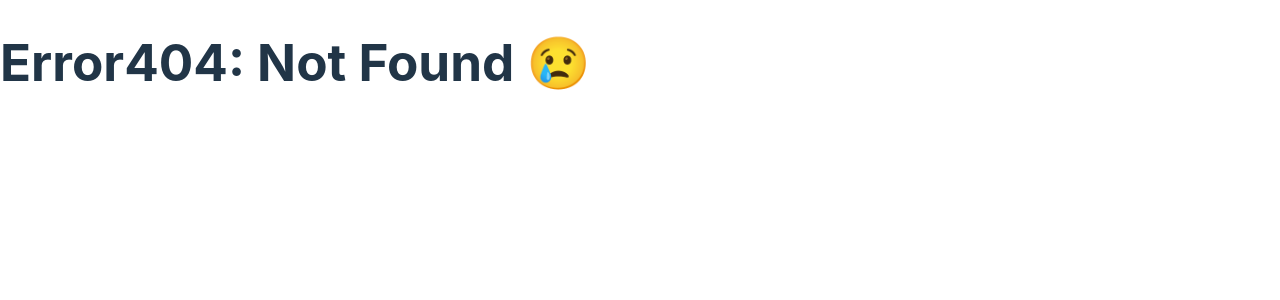
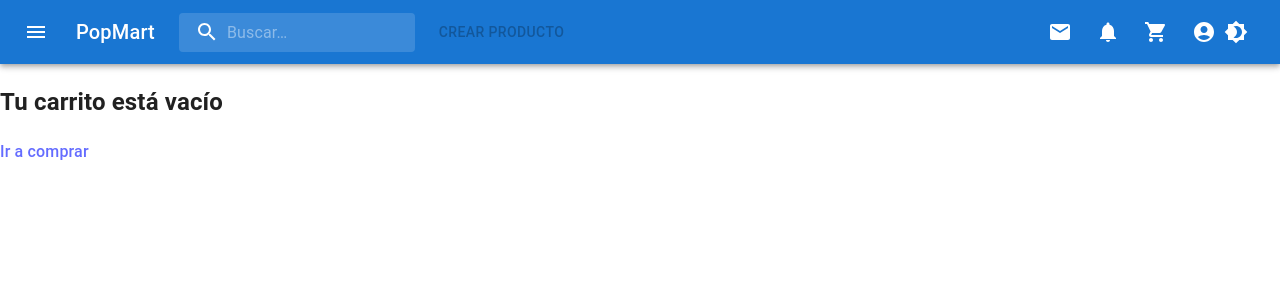
Before and after one commit to No-Country-simulation/c20-21-m-node-react, a React (Vite) app in the folder frontend/: page /cart in a window 1280 px wide. Before the commit this address had no page. Shown: the top 300 px of the page. Built offline with nearby package versions, Linux system fonts and the light colour scheme.

Commit message:
Adicion de boton para crear productos, adicion de boton para agregar al carrito, mas mejoras

```diff
--- a/frontend/src/components/Navbar.jsx
+++ b/frontend/src/components/Navbar.jsx
@@ -1,8 +1,9 @@
-import React, { useState } from 'react';
-import { AppBar, Toolbar, IconButton, Typography, Badge, MenuItem, Menu, Box, InputBase, CssBaseline } from '@mui/material';
+import React, { useState, useEffect, useContext } from 'react';
+import { AppBar, Toolbar, IconButton, Typography, Badge, MenuItem, Menu, Box, InputBase, CssBaseline, Button } from '@mui/material';
 import { createTheme, ThemeProvider, styled, alpha } from '@mui/material/styles';
 import MailIcon from '@mui/icons-material/Mail';
 import NotificationsIcon from '@mui/icons-material/Notifications';
+import ShoppingCartIcon from '@mui/icons-material/ShoppingCart';
 import AccountCircle from '@mui/icons-material/AccountCircle';
 import MenuIcon from '@mui/icons-material/Menu';
 import MoreIcon from '@mui/icons-material/MoreVert';
@@ -10,6 +11,7 @@ import SearchIcon from '@mui/icons-material/Search';
 import Brightness4Icon from '@mui/icons-material/Brightness4';
 import Brightness7Icon from '@mui/icons-material/Brightness7';
 import { useNavigate } from 'react-router-dom';
+import { CartContext } from '../context/CartContext';
 
 const Search = styled('div')(({ theme }) => ({
   position: 'relative',
@@ -41,6 +43,7 @@ const StyledInputBase = styled(InputBase)(({ theme }) => ({
   color: 'inherit',
   '& .MuiInputBase-input': {
     padding: theme.spacing(1, 1, 1, 0),
+    // paddingLeft: `calc(1em + ${theme.spacing(4)})`,
     paddingLeft: `calc(1em + ${theme.spacing(4)})`,
     transition: theme.transitions.create('width'),
     width: '100%',
@@ -55,7 +58,29 @@ const NavBar = ({ onSearch }) => {
   const [mobileMoreAnchorEl, setMobileMoreAnchorEl] = useState(null);
   const [searchText, setSearchText] = useState('');
   const [darkMode, setDarkMode] = useState(false);
+  const { cartItems } = useContext(CartContext);
   const navigate = useNavigate();
+  const [isAuthenticated, setIsAuthenticated] = useState(false);
+  const [isGuest, setIsGuest] = useState(false);
+  const totalItemsInCart = cartItems.reduce((acc, item) => acc + item.quantity, 0);
+  useEffect(() => {
+    const token = localStorage.getItem("token");
+    const guest = localStorage.getItem("guest");
+
+    if (token) {
+      setIsAuthenticated(true);
+      setIsGuest(false);
+    } else if (guest) {
+      setIsGuest(true);
+    }
+  }, []);
+
+  useEffect(() => {
+    const savedTheme = localStorage.getItem('theme');
+      if (savedTheme) {
+        setDarkMode(savedTheme === 'dark');
+      }
+    }, []);
 
   const isMenuOpen = Boolean(anchorEl);
   const isMobileMenuOpen = Boolean(mobileMoreAnchorEl);
@@ -95,9 +120,12 @@ const NavBar = ({ onSearch }) => {
 
   const toggleDarkMode = () => {
     setDarkMode(!darkMode);
+    localStorage.setItem('theme', darkMode ? 'light' : 'dark');
   };
 
   const handleLogout = () => {
+    localStorage.removeItem("token");
+    localStorage.removeItem("guest");
     navigate('/');
   };
 
@@ -118,8 +146,8 @@ const NavBar = ({ onSearch }) => {
       open={isMenuOpen}
       onClose={handleMenuClose}
     >
-      <MenuItem onClick={handleMenuClose}>Profile</MenuItem>
-      <MenuItem onClick={handleMenuClose}>My account</MenuItem>
+      <MenuItem onClick={handleMenuClose}>Perfil</MenuItem>
+      <MenuItem onClick={handleMenuClose}>Mi cuenta</MenuItem>
       <MenuItem onClick={handleLogout}>Cerrar Sesión</MenuItem>
     </Menu>
   );
@@ -143,11 +171,11 @@ const NavBar = ({ onSearch }) => {
     >
       <MenuItem>
         <IconButton size="large" aria-label="show 4 new mails" color="inherit">
-          <Badge badgeContent={4} color="error">
+          <Badge badgeContent={0} color="error">
             <MailIcon />
           </Badge>
         </IconButton>
-        <p>Messages</p>
+        <p>Mensajes</p>
       </MenuItem>
       <MenuItem>
         <IconButton
@@ -155,23 +183,36 @@ const NavBar = ({ onSearch }) => {
           aria-label="show 17 new notifications"
           color="inherit"
         >
-          <Badge badgeContent={17} color="error">
+          <Badge badgeContent={0} color="error">
             <NotificationsIcon />
           </Badge>
         </IconButton>
-        <p>Notifications</p>
+        <p>Notificaciones</p>
+      </MenuItem>
+      <MenuItem>
+        <IconButton
+          size="large"
+          aria-label="mostrar carrito"
+          color="inherit"
+          onClick={() => navigate('/cart')}
+        >
+          <Badge badgeContent={totalItemsInCart} color="error">
+            <ShoppingCartIcon />
+          </Badge>
+        </IconButton>
+        <p>Carrito</p>
       </MenuItem>
       <MenuItem onClick={handleProfileMenuOpen}>
         <IconButton
           size="large"
-          aria-label="account of current user"
+          aria-label="cuenta de usuario actual"
           aria-controls="primary-search-account-menu"
           aria-haspopup="true"
           color="inherit"
         >
           <AccountCircle />
         </IconButton>
-        <p>Profile</p>
+        <p>Perfil</p>
       </MenuItem>
       <MenuItem onClick={handleLogout}>
         <IconButton size="large" aria-label="Cerrar Sesión" color="inherit">
@@ -193,7 +234,7 @@ const NavBar = ({ onSearch }) => {
               size="large"
               edge="start"
               color="inherit"
-              aria-label="open drawer"
+              aria-label="abrir menú"
               sx={{ mr: 2 }}
             >
               <MenuIcon />
@@ -202,7 +243,8 @@ const NavBar = ({ onSearch }) => {
               variant="h6"
               noWrap
               component="div"
-              sx={{ display: { xs: 'none', sm: 'block' } }}
+              sx={{ display: { xs: 'none', sm: 'block' }, cursor: 'pointer' }}
+              onClick={() => navigate('/home')}
             >
               PopMart
             </Typography>
@@ -212,7 +254,7 @@ const NavBar = ({ onSearch }) => {
                 <SearchIcon />
               </SearchIconWrapper>
               <StyledInputBase
-                placeholder="Search…"
+                placeholder="Buscar…"
                 inputProps={{ 'aria-label': 'search' }}
                 value={searchText}
                 onChange={handleSearchChange}
@@ -220,26 +262,46 @@ const NavBar = ({ onSearch }) => {
               />
             </Search>
 
+            {isAuthenticated ? (
+              <Button color="inherit" onClick={() => navigate('/product/create')}>
+                Crear Producto
+              </Button>
+            ):<Button disabled>
+                Crear Producto
+              </Button>
+            }
+
             <Box sx={{ flexGrow: 1 }} />
             <Box sx={{ display: { xs: 'none', md: 'flex' } }}>
-              <IconButton size="large" aria-label="show 4 new mails" color="inherit">
-                <Badge badgeContent={4} color="error">
+              <IconButton size="large" aria-label="mostrar mensajes" color="inherit">
+                <Badge badgeContent={0} color="error">
                   <MailIcon />
                 </Badge>
               </IconButton>
               <IconButton
                 size="large"
-                aria-label="show 17 new notifications"
+                aria-label="mostrar notificaciones"
                 color="inherit"
               >
-                <Badge badgeContent={17} color="error">
+                <Badge badgeContent={0} color="error">
                   <NotificationsIcon />
+                </Badge>
+              </IconButton>
+
+              <IconButton
+                size="large"
+                aria-label="mostrar carrito"
+                color="inherit"
+                onClick={() => navigate('/cart')}
+              >
+                <Badge badgeContent={totalItemsInCart} color="error">
+                  <ShoppingCartIcon />
                 </Badge>
               </IconButton>
               <IconButton
                 size="large"
                 edge="end"
-                aria-label="account of current user"
+                aria-label="cuenta de usuario actual"
                 aria-controls={menuId}
                 aria-haspopup="true"
                 onClick={handleProfileMenuOpen}
@@ -254,7 +316,7 @@ const NavBar = ({ onSearch }) => {
             <Box sx={{ display: { xs: 'flex', md: 'none' } }}>
               <IconButton
                 size="large"
-                aria-label="show more"
+                aria-label="mostrar más"
                 aria-controls={mobileMenuId}
                 aria-haspopup="true"
                 onClick={handleMobileMenuOpen}
--- /dev/null
+++ b/frontend/src/context/CartContext.jsx
@@ -0,0 +1,46 @@
+import React, { createContext, useState } from "react";
+
+export const CartContext = createContext();
+
+export const CartProvider = ({ children }) => {
+  const [cartItems, setCartItems] = useState([]);
+
+  const addItemToCart = (item) => {
+    setCartItems((prevItems) => {
+      const itemExists = prevItems.find((cartItem) => cartItem.id === item.id);
+      if (itemExists) {
+        return prevItems.map((cartItem) =>
+          cartItem.id === item.id
+            ? { ...cartItem, quantity: cartItem.quantity + 1 }
+            : cartItem
+        );
+      } else {
+        return [...prevItems, { ...item, quantity: 1 }];
+      }
+    });
+  };
+
+  const updateItemQuantity = (itemId, quantity) => {
+    setCartItems((prevItems) =>
+      prevItems.map((item) =>
+        item.id === itemId ? { ...item, quantity: Math.max(1, quantity) } : item
+      )
+    );
+  };
+
+  const removeItem = (itemId) => {
+    setCartItems((prevItems) => prevItems.filter((item) => item.id !== itemId));
+  };
+
+  const clearCart = () => {
+    setCartItems([]);
+  };
+
+  return (
+    <CartContext.Provider
+      value={{ cartItems, addItemToCart, updateItemQuantity, removeItem, clearCart }}
+    >
+      {children}
+    </CartContext.Provider>
+  );
+};
--- a/frontend/src/main.jsx
+++ b/frontend/src/main.jsx
@@ -1,14 +1,16 @@
 import React from "react";
 import ReactDOM from "react-dom/client";
-import {BrowserRouter} from "react-router-dom"
+import { BrowserRouter } from "react-router-dom";
 import App from "./App.jsx";
 import "./index.css";
-
+import { CartProvider } from "./context/CartContext";
 
 ReactDOM.createRoot(document.getElementById("root")).render(
   <React.StrictMode>
-    <BrowserRouter>
-      <App />
-    </BrowserRouter>
+    <CartProvider>
+      <BrowserRouter>
+        <App />
+      </BrowserRouter>
+    </CartProvider>
   </React.StrictMode>
 );
--- /dev/null
+++ b/frontend/src/pages/Cart/Cart.jsx
@@ -0,0 +1,88 @@
+import React, { useContext, useState, useEffect } from "react";
+import { CartContext } from "../../context/CartContext";
+import "./Cart.styles.css";
+import { Link, useNavigate } from "react-router-dom";
+import NavBar from "../../components/Navbar";
+
+export const Cart = () => {
+  const { cartItems, updateItemQuantity, removeItem, clearCart } = useContext(CartContext);
+  const [total, setTotal] = useState(0);
+  const navigate = useNavigate();
+
+  useEffect(() => {
+    const calculateTotal = () => {
+      const totalAmount = cartItems.reduce((acc, item) => acc + item.price * item.quantity, 0);
+      setTotal(totalAmount);
+    };
+    calculateTotal();
+  }, [cartItems]);
+
+  const handleCheckout = () => {
+    alert("Procediendo al pago...");
+    clearCart();
+    navigate('/home');
+  };
+
+  if (cartItems.length === 0) {
+    return (
+      <>
+        <NavBar />
+        <div className="cart-empty">
+          <h2>Tu carrito está vacío</h2>
+          <Link to="/home">Ir a comprar</Link>
+        </div>
+      </>
+    );
+  }
+
+  return (
+    <>
+      <NavBar />
+      <div className="cart-container">
+        <h1>Tu Carrito</h1>
+        <table className="cart-table">
+          <thead>
+            <tr>
+              <th>Imagen</th>
+              <th>Producto</th>
+              <th>Precio</th>
+              <th>Cantidad</th>
+              <th>Total</th>
+              <th>Acciones</th>
+            </tr>
+          </thead>
+          <tbody>
+            {cartItems.map((item) => (
+              <tr key={item.id}>
+                <td>
+                  <div className="cart-image-container">
+                    <img className="cart-image" src={item.image} alt={item.title} />
+                  </div>
+                </td>
+                <td>{item.title}</td>
+                <td>${item.price.toFixed(2)}</td>
+                <td>
+                  <button onClick={() => updateItemQuantity(item.id, item.quantity - 1)}>-</button>
+                  {item.quantity}
+                  <button onClick={() => updateItemQuantity(item.id, item.quantity + 1)}>+</button>
+                </td>
+                <td>${(item.price * item.quantity).toFixed(2)}</td>
+                <td>
+                  <button onClick={() => removeItem(item.id)}>Eliminar</button>
+                </td>
+              </tr>
+            ))}
+          </tbody>
+        </table>
+
+        <div className="cart-summary">
+          <h2>Total: ${total.toFixed(2)}</h2>
+          <button onClick={clearCart}>Vaciar Carrito</button>
+          <button onClick={handleCheckout}>Comprar</button>
+        </div>
+      </div>
+    </>
+  );
+};
+
+export default Cart;
--- /dev/null
+++ b/frontend/src/pages/Cart/Cart.styles.css
@@ -0,0 +1,37 @@
+.cart-container {
+    text-align: center;
+    margin: 0 auto;
+    width: 80%;
+  }
+
+  .cart-table {
+    width: 100%;
+    border-collapse: collapse;
+    margin-top: 20px;
+  }
+
+  .cart-table th,
+  .cart-table td {
+    border: 1px solid #ddd;
+    padding: 8px;
+    text-align: center;
+  }
+
+  .cart-image-container {
+    width: 100px;
+    height: 100px;
+    margin: 0 auto;
+  }
+
+  .cart-image {
+    max-width: 100%;
+    max-height: 100%;
+    object-fit: cover;
+    border-radius: 8px;
+    border: 1px solid #ccc;
+  }
+
+  .cart-summary {
+    margin-top: 20px;
+    text-align: right;
+  }
--- a/frontend/src/pages/Detail/Detail.jsx
+++ b/frontend/src/pages/Detail/Detail.jsx
@@ -1,16 +1,20 @@
-import React, { useEffect, useState } from "react";
+import React, { useEffect, useState, useContext } from "react";
 import { useParams, Link, useNavigate } from "react-router-dom";
 import "./Detail.styles.css";
 import NavBar from "../../components/Navbar";
 import Carousel from "../../components/Carousel/Carousel.jsx";
-
+import { CartContext } from "../../context/CartContext";
 export const Detail = () => {
   const { id } = useParams();
   const navigate = useNavigate();
   const [product, setProduct] = useState(null);
   const [error, setError] = useState(null);
+  const [imgIndex, setImgIndex] = useState(0)
 
-  //Prueba
+  const token = localStorage.getItem("token");
+  const isGuest = localStorage.getItem("guest");
+
+  const { addItemToCart } = useContext(CartContext);
   const sellerId = "123456789";
 
   useEffect(() => {
@@ -31,6 +35,22 @@ export const Detail = () => {
     };
     fetchProduct();
   }, [id]);
+
+  const handleAddToCart = () => {
+    if (isGuest) {
+      alert("Debes registrarte para agregar productos al carrito.");
+      navigate("/register");
+    } else {
+      if (product) {
+        const productToAdd = {
+          ...product,
+          image: product.productImage[imgIndex].secure_url,
+        };
+        addItemToCart(productToAdd);
+        alert("Producto agregado al carrito");
+      }
+    }
+  };
 
   const handleChat = () => {
     if (product && product.sellerId) {
@@ -56,7 +76,7 @@ export const Detail = () => {
         <p className="detail-price">Price: ${product.price}</p>
         <p className="detail-description">Description: {product.description}</p>
 
-        <Carousel>
+        <Carousel imgIndex={imgIndex} setImgIndex={setImgIndex}>
           {product.productImage && product.productImage.length > 0
             ? product.productImage.map((image, index) => (
                 <div className="detail-image-container" key={index}>
@@ -90,6 +110,10 @@ export const Detail = () => {
         ) : (
           <p>El vendedor no está disponible para chatear.</p>
         )}
+
+        <button className="add-to-cart-button" onClick={handleAddToCart}>
+          Agregar al Carrito
+        </button>
       </div>
     </>
   );
--- a/frontend/src/pages/Detail/Detail.styles.css
+++ b/frontend/src/pages/Detail/Detail.styles.css
@@ -22,8 +22,8 @@
 
 .detail-image-container {
     width: 100%;
-    max-width: 700px; /* Tamaño máximo del marco */
-    height: 600px; /* Altura fija */
+    max-width: 700px;
+    height: 600px;
     margin: 0 auto 20px;
     border: 2px solid #ddd;
     border-radius: 8px;
--- a/frontend/src/pages/Landing/Landing.jsx
+++ b/frontend/src/pages/Landing/Landing.jsx
@@ -31,8 +31,9 @@ export const LandingPage = () => {
 
       if (response.ok) {
         localStorage.setItem("token", data.token);
+        localStorage.removeItem("guest");
         navigate("/home");
-      } else {
+      }else {
         setError(data.message || "Correo o contraseña incorrectos");
       }
     } catch (error) {
@@ -42,6 +43,7 @@ export const LandingPage = () => {
 
   const handleGuestLogin = () => {
     localStorage.setItem("guest", true);
+    localStorage.removeItem("token");
     navigate("/home");
   };
 
--- a/frontend/src/pages/Register/Register.jsx
+++ b/frontend/src/pages/Register/Register.jsx
@@ -3,6 +3,7 @@ import logoImage from "../../assets/logoImage.svg";
 import { useState } from "react";
 import { useNavigate } from "react-router-dom";
 import toast from "react-hot-toast";
+import { Link } from "react-router-dom";
 
 const regex = /^[a-zA-Z0-9!@#$%^&*]{6,16}$/;
 
@@ -138,6 +139,9 @@ function Register() {
           <button type="submit" className="register-button">
             Registrarse
           </button>
+          <Link to="/">
+            <button className="retornar-button">Return</button>
+          </Link>
         </form>
 
       </div>
--- a/frontend/src/pages/Register/register.style.css
+++ b/frontend/src/pages/Register/register.style.css
@@ -101,3 +101,7 @@ label {
   margin: 0 0 10px 0;
 
 }
+
+.retornar-button{
+  margin-top: 10px;
+}
--- a/frontend/src/routes/routes.jsx
+++ b/frontend/src/routes/routes.jsx
@@ -5,8 +5,9 @@ import HomeLayout from '../layouts/HomeLayout';
 import Error404 from '../pages/Error/Error404';
 import { LandingPage } from '../pages/Landing/Landing';
 import CreateProduct from '../pages/Product/CreateProduct';
-import { Chat } from '../pages/Chat/Chat'; // Importar el componente Chat
+import { Chat } from '../pages/Chat/Chat';
 import Register from "../pages/Register/Register";
+import Cart from "../pages/Cart/Cart";
 
 const MyRoutes = () => {
     return (
@@ -25,6 +26,7 @@ const MyRoutes = () => {
                 <Route path="/product">
                     <Route path='create' element={<CreateProduct />} />
                 </Route>
+                <Route path="/cart" element={<Cart/>}/>
             </Routes>
         </>
     );
```
